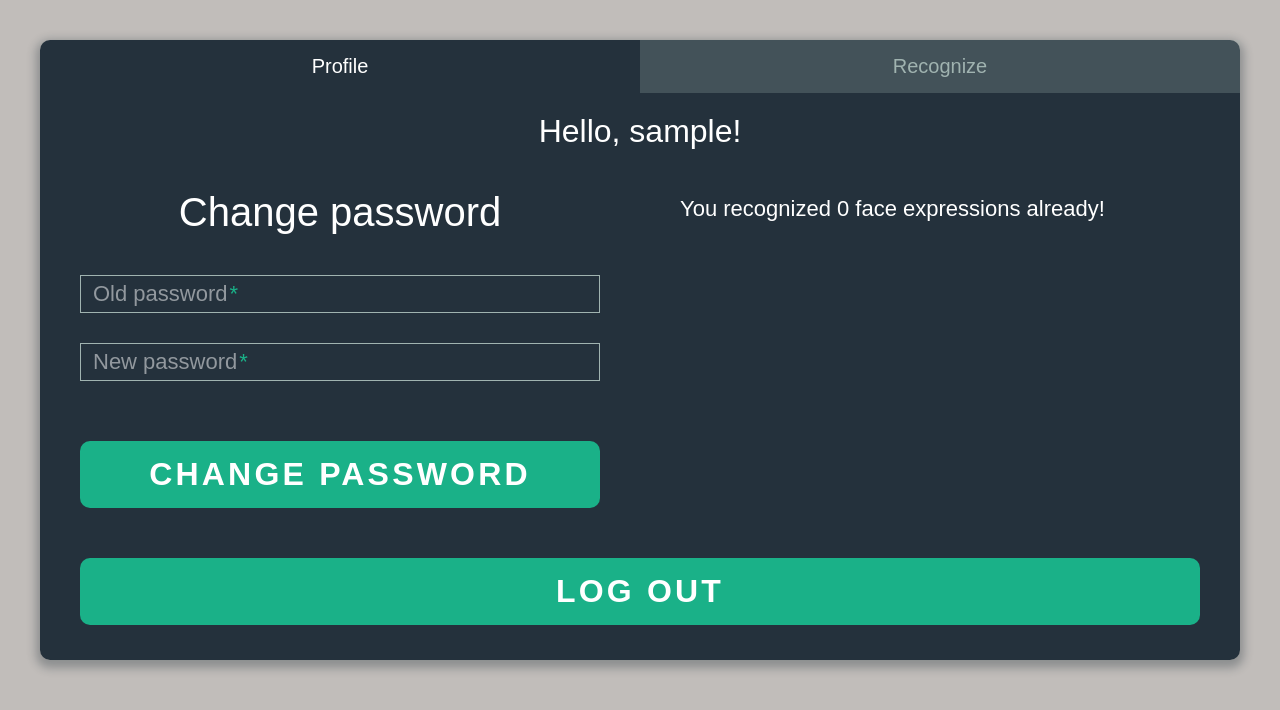
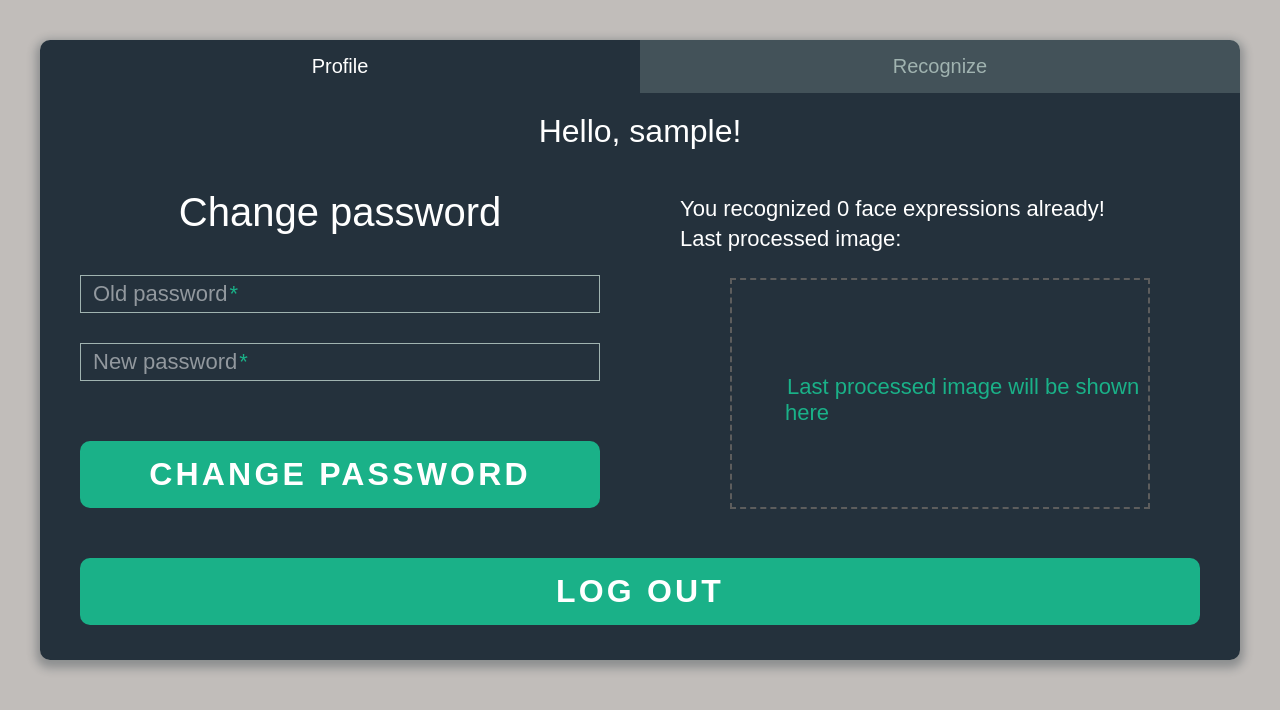
Before and after one commit to Nitroxt5/FERApp, a Django app: page /main/ in a window 1280 px wide. Shown: the top 710 px of the page. Run offline with Django 4.2, Linux system fonts and the light colour scheme; the visitor is signed in with stand-in values (Sample User, id 1); some libraries are stand-ins or nearby versions.

Commit message:
Profile update
Last processed image now displays in profile tab

```diff
--- a/FERApp/authentication/models.py
+++ b/FERApp/authentication/models.py
@@ -7,6 +7,7 @@ from django.dispatch import receiver
 class Profile(models.Model):
     user = models.OneToOneField(User, on_delete=models.CASCADE, primary_key=True)
     uploads_count = models.PositiveIntegerField(default=0)
+    last_image = models.ImageField(default='')
 
     @receiver(post_save, sender=User)
     def create_user_profile(sender, instance, created, **kwargs):  # NOQA
--- a/FERApp/main/img_handler.py
+++ b/FERApp/main/img_handler.py
@@ -12,7 +12,7 @@ def evaluate_emotions(instance):
 
     faces = _detect_faces(pixels)
     if len(faces) == 0:
-        return
+        return 0
     cut_faces = _cut_faces(pixels, faces)
     emotions = _recognize_emotions(cut_faces)
     img = _update_image_with_emotions(instance.image.path, faces, emotions)
--- a/FERApp/main/static/main/css/styles.css
+++ b/FERApp/main/static/main/css/styles.css
@@ -114,7 +114,7 @@ label.err_msg {
   font-size: 18px;
 }
 
-#info {
+.info {
   color: #ffffff;
   left: 0;
 }
@@ -144,12 +144,16 @@ textarea {
 }
 
 .field-wrap {
+  display: flex;
+  justify-content: center;
   position: relative;
   padding-left: 40px;
   padding-right: 40px;
   padding-bottom: 30px;
 }
 .field-wrap2 {
+  display: flex;
+  justify-content: center;
   position: relative;
   padding-left: 40px;
   padding-right: 40px;
@@ -215,6 +219,11 @@ img {
   height: 283px;
 }
 
+#show-field {
+  height: 227px;
+  width: 80%;
+}
+
 #id_image {
   opacity: 0;
   position: absolute;
@@ -226,7 +235,7 @@ img {
   text-decoration: underline;
 }
 
-#load_image {
+.load_image {
   border: 0;
   padding: 0;
 }
--- a/FERApp/main/templates/main.html
+++ b/FERApp/main/templates/main.html
@@ -53,11 +53,32 @@
             </li>
 
             <li class="profile_info"><form>
-            <div class="field-wrap">
-                <label id="info">
-                  You recognized {{ user.profile.uploads_count }} face expressions already!
-                </label>
-            </div></form></li>
+
+                <div class="field-wrap">
+                    <label class="info">
+                      You recognized {{ user.profile.uploads_count }} face expressions already!
+                    </label>
+                </div>
+
+                <div class="field-wrap">
+                    <label class="info">
+                        Last processed image:
+                    </label>
+                </div>
+
+                <div class="field-wrap"></div>
+
+                <div class="field-wrap">
+                    <div class="img-div" id="show-field">
+                        {% if last_img %}
+                            <input type="image" class="load_image" accept="image/*" disabled src="{{ last_img.url }}">
+                        {% else %}
+                            <label><span class="req">Last processed image will be shown here</span></label>
+                        {% endif %}
+                    </div>
+                </div>
+
+            </form></li>
             </ul>
 
             <form action="{% url 'logout' %}" method="post">
@@ -108,8 +129,8 @@
 
                 <div class="field-wrap">
                     <div class="img-div">
-                        {% if img_obj %}
-                            <input type="image" name="load_image" id="load_image" accept="image/*" disabled src="{{ img_obj.image.url }}">
+                        {% if rec_img %}
+                            <input type="image" class="load_image" accept="image/*" disabled src="{{ rec_img.url }}">
                         {% else %}
                             <label><span class="req">Processed image will be shown here</span></label>
                         {% endif %}
@@ -117,8 +138,8 @@
                 </div>
 
                 <div class="field-wrap">
-                    {% if img_obj %}
-                        <a download href="{{ img_obj.image.url }}" id="load_ref">Download</a>
+                    {% if rec_img %}
+                        <a download href="{{ rec_img.url }}" id="load_ref">Download</a>
                     {% endif %}
                 </div>
 
--- a/FERApp/main/views.py
+++ b/FERApp/main/views.py
@@ -10,7 +10,8 @@ from .img_handler import evaluate_emotions
 
 @login_required
 def index(request):
-    return render(request, 'main.html', context={'change_form': PassForm(), 'img_form': ImageForm(), 'upload_err': ''})
+    return render(request, 'main.html', context={'change_form': PassForm(), 'img_form': ImageForm(), 'upload_err': '',
+                                                 'last_img': request.user.profile.last_image})
 
 
 @login_required
@@ -21,11 +22,13 @@ def image_upload_recognize(request):
             error_msg = next(filter(lambda el: el != [''], form.errors.values()), '')[0]
             logging.info(f'Form is invalid: {error_msg}')
             return render(request, 'main.html', context={'change_form': PassForm(), 'img_form': ImageForm(),
-                                                         'swap': True, 'upload_err': _(error_msg)})
+                                                         'swap': True, 'upload_err': _(error_msg),
+                                                         'last_img': request.user.profile.last_image})
         form.instance.user = request.user
         form.save()
         request.user.profile.uploads_count += evaluate_emotions(form.instance)
+        request.user.profile.last_image = form.instance.image
         request.user.profile.save()
-        return render(request, 'main.html', context={'change_form': PassForm(), 'img_form': form,
-                                                     'img_obj': form.instance, 'swap': True, 'upload_err': ''})
+        return render(request, 'main.html', context={'change_form': PassForm(), 'img_form': form, 'last_img': form.instance.image,
+                                                     'rec_img': form.instance.image, 'swap': True, 'upload_err': ''})
     return redirect('main', permanent=True)
```
Also changed, not shown: FERApp/authentication/migrations/0002_profile_last_image.py (added), FERApp/authentication/migrations/0003_alter_profile_last_image.py (added).
